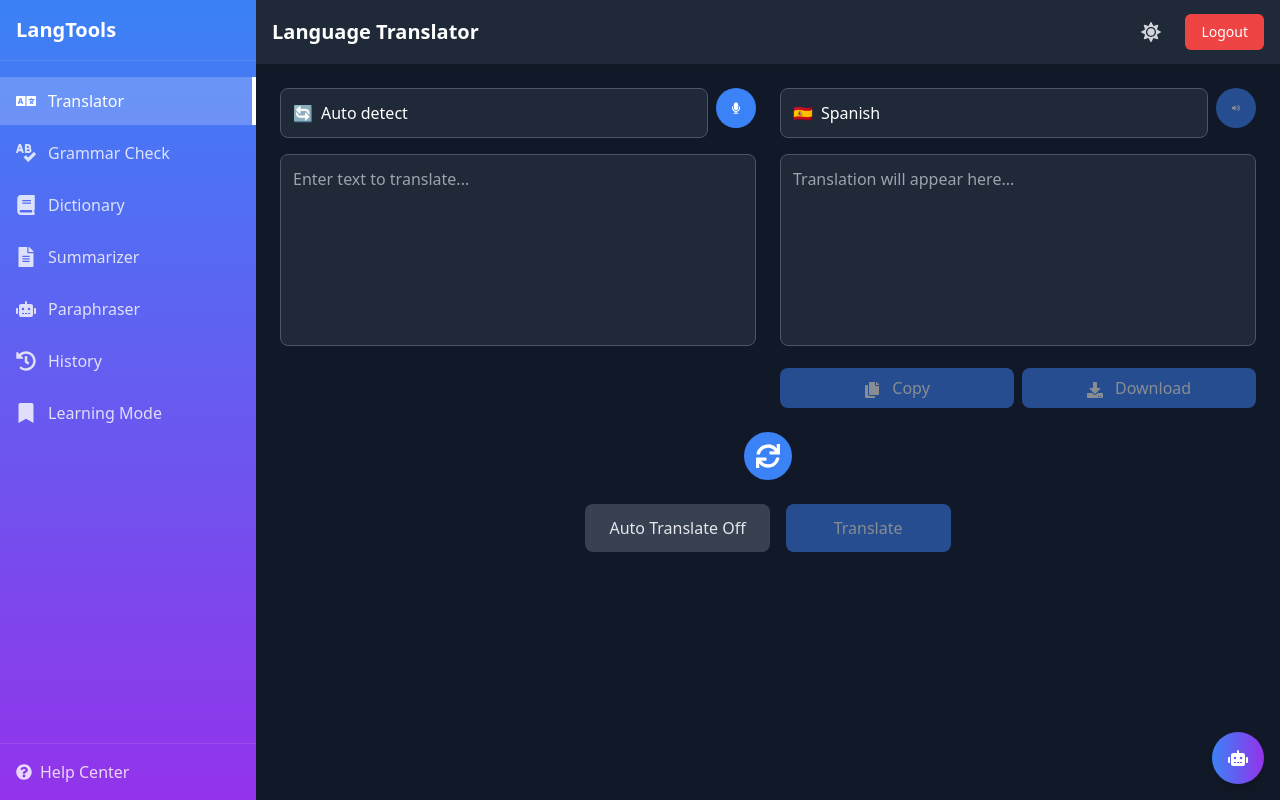
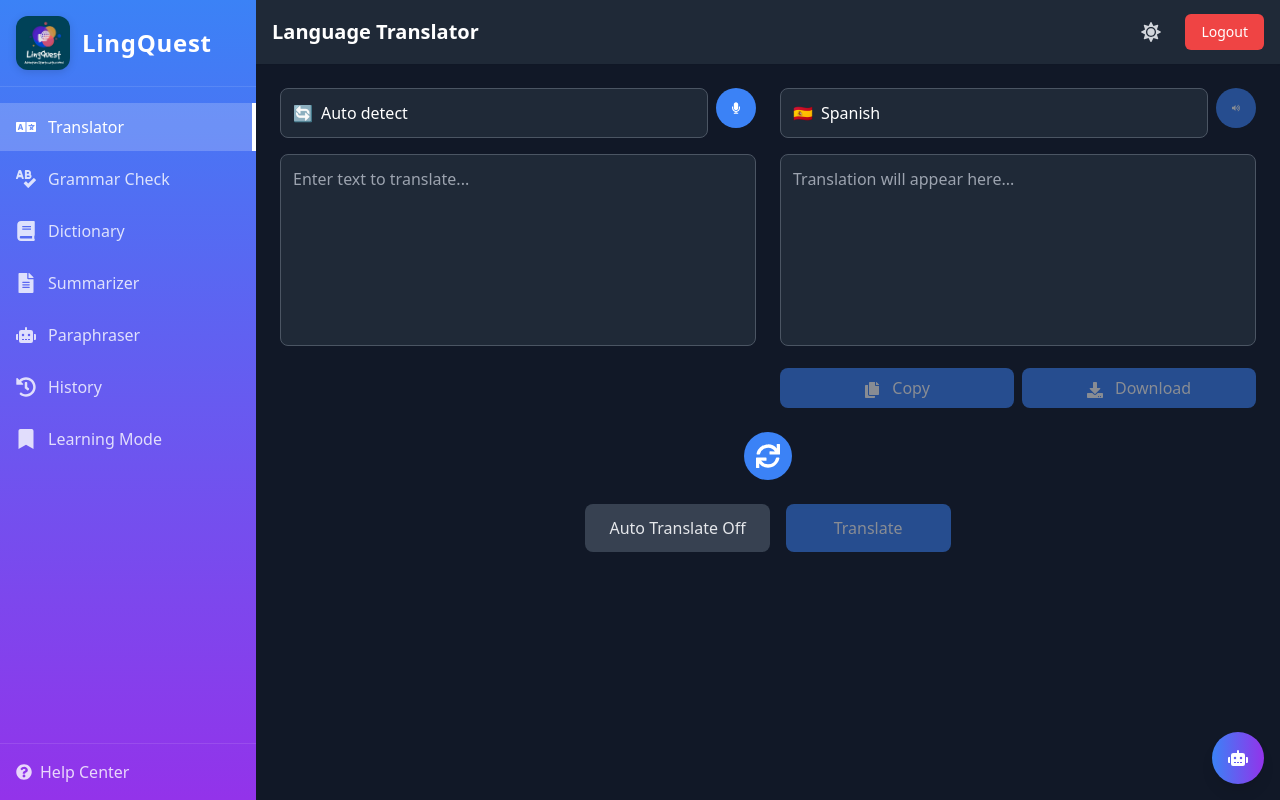
Before and after one commit to Kshitizjain11/Language_Translator, a Next.js app: page / in a window 1280 px wide. Built offline with nearby package versions, Linux system fonts and the light colour scheme; sample sign-in values are in the browser's storage.

Commit message:
Fixed layout and Current streak in progress History

```diff
--- a/src/app/index.html
+++ b/src/app/index.html
@@ -3,7 +3,8 @@
 <head>
   <meta charset="UTF-8">
   <meta name="viewport" content="width=device-width, initial-scale=1.0">
-  <title>Language Translator</title>
+  <link rel="icon" type="image/png" href="../../public/favicon.png">
+  <title>LingQuest</title>
   <style>
     body {
       font-family: -apple-system, BlinkMacSystemFont, 'Segoe UI', Roboto, Oxygen, Ubuntu, Cantarell, 'Open Sans', 'Helvetica Neue', sans-serif;
@@ -50,7 +51,8 @@
 </head>
 <body>
   <div class="container">
-    <h1>Language Translator</h1>
+    <img src="../../public/logo.png" alt="LingQuest Logo" style="width:100px;margin-bottom:1rem;">
+    <h1>LingQuest</h1>
     <p>Welcome to our comprehensive language tools platform! Access translation, grammar checking, dictionary, summarizer, and more.</p>
     <a href="/login" class="button">Login to Continue</a>
   </div>
--- a/src/app/layout.tsx
+++ b/src/app/layout.tsx
@@ -8,8 +8,11 @@ import { ThemeProvider } from '@/context/ThemeContext'
 const inter = Inter({ subsets: ['latin'] })
 
 export const metadata: Metadata = {
-  title: 'Language Translator',
+  title: 'LingQuest',
   description: 'A smart language learning and translation tool',
+  icons: {
+    icon: '/favicon.png',
+  },
 }
 
 export default function RootLayout({
@@ -19,6 +22,9 @@ export default function RootLayout({
 }) {
   return (
     <html lang="en" className="dark">
+      <head>
+        <link rel="icon" type="image/png" href="/favicon.png" />
+      </head>
       <body className="bg-gray-100 dark:bg-gray-900 min-h-screen">
         <ThemeProvider>
           <main className="min-h-screen bg-gradient-to-br from-blue-50 to-white dark:from-gray-900 dark:to-gray-800">
--- a/src/components/leftPanel/FeaturePanel.tsx
+++ b/src/components/leftPanel/FeaturePanel.tsx
@@ -71,8 +71,9 @@ export default function FeaturePanel({ activeFeature, setActiveFeature }: Featur
     <div className="flex h-screen">
       {/* Main Sidebar */}
       <aside className="w-64 bg-gradient-to-b from-blue-500 to-purple-600 flex flex-col flex-shrink-0">
-        <div className="p-4 border-b border-white/10">
-          <h1 className="text-xl font-bold text-white">LangTools</h1>
+        <div className="p-4 border-b border-white/10 flex items-center gap-3">
+          <img src="/logo.png" alt="LingQuest Logo" style={{width:'54px',height:'54px',borderRadius:'12px',boxShadow:'0 2px 8px #0002',background:'#fff'}} />
+          <h1 className="text-2xl font-bold text-white tracking-wide" style={{letterSpacing:'0.03em'}}>LingQuest</h1>
         </div>
 
         <nav className="flex-1 overflow-y-auto py-4">
```
Also changed, not shown: public/favicon.png (added), public/logo.png (added).
